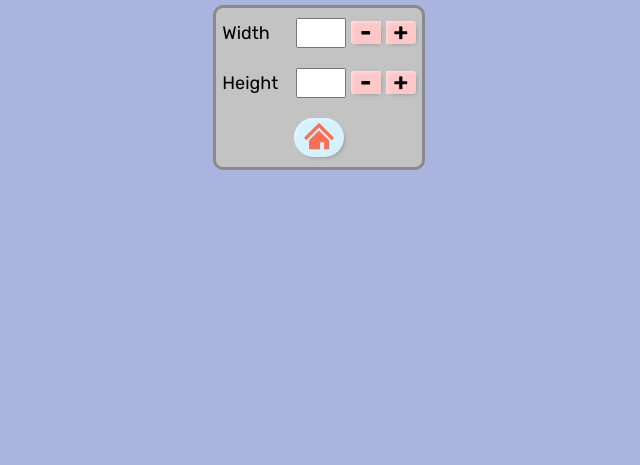
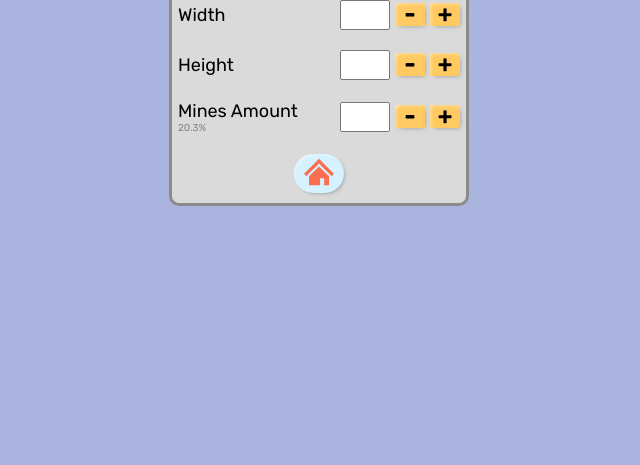
Before and after one commit to nikosvolkov/minesweeper, a website built with Vite: page settings.html in a window 1280 px wide. Shown: the part 351-816 px from the top of the page, without its empty margins (321-961 px from the left). Built offline with nearby package versions, Linux system fonts and the light colour scheme; a web font is replaced by a local one.

Commit message:
Working on settigns buttons logic, started button-input linking

```diff
--- a/settings.html
+++ b/settings.html
@@ -21,49 +21,75 @@
       <h1 class="game-header">Minesweeper</h1>
       <div class="settings-container">
         <section class="change-board-size">
-          <div class="width-container">
+          <div class="settings-row-container ">
             <label for="board-width">Width</label>
             <div class="settings-right-side">
               <input
                 type="number"
                 min="8"
                 max="30"
-                id="settings-width"
+                id="width-input"
                 class="settings-inputs"
               />
               <button
-                id="board-width-minus"
-                class="width-height-btns minus-btn-border"
+                id="width-minus"
+                class="change-value-btns minus-btn-border"
               >
                 -
               </button>
               <button
-                id="board-width-plus"
-                class="width-height-btns plus-btn-border"
+                id="width-plus"
+                class="change-value-btns plus-btn-border"
               >
                 +
               </button>
             </div>
           </div>
-          <div class="height-container">
-            <label for="board-height">Height</label>
+          <div class="settings-row-container ">
+            <label for="settings-height">Height</label>
             <div class="settings-right-side">
               <input
                 type="number"
                 min="8"
                 max="30"
-                id="settings-height"
+                id="height-input"
                 class="settings-inputs"
               />
               <button
-                id="board-height-minus"
-                class="width-height-btns minus-btn-border"
+                id="height-minus"
+                class="change-value-btns minus-btn-border"
               >
                 -
               </button>
               <button
-                id="board-height-plus "
-                class="width-height-btns plus-btn-border"
+                id="height-plus "
+                class="change-value-btns plus-btn-border"
+              >
+                +
+              </button>
+            </div>
+          </div>
+          <div class="settings-row-container ">
+            <div class="mines-percent-group">
+            <label for="settings-mines">Mines Amount</label>
+            <span id="mines-amount-percent">20.3%</span></div>
+            <div class="settings-right-side">
+              <input
+                type="number"
+                min="8"
+                max="30"
+                id="mines-input"
+                class="settings-inputs"
+              />
+              <button
+                id="mines-minus"
+                class="change-value-btns minus-btn-border"
+              >
+                -
+              </button>
+              <button
+                id="mines-plus"
+                class="change-value-btns plus-btn-border"
               >
                 +
               </button>
@@ -71,8 +97,11 @@
           </div>
         </section>
         <button id="home-button" class="home-btn">
-          <svg xmlns="http://www.w3.org/2000/svg" viewBox="0 0 512 512"
-          fill="#fc6e51">
+          <svg
+            xmlns="http://www.w3.org/2000/svg"
+            viewBox="0 0 512 512"
+            fill="#fc6e51"
+          >
             <use href="images/sprites.svg#settings-home-btn"></use>
           </svg>
         </button>
--- a/src/css/settings.css
+++ b/src/css/settings.css
@@ -27,7 +27,7 @@ body {
 .game-header {
   margin: 0;
   font-family: 'ArcadeClassic', sans-serif;
-  font-size: 35px;
+  font-size: 50px;
   margin-left: 6px;
   letter-spacing: 0.1em;
 }
@@ -41,7 +41,7 @@ body {
   padding: 10px 6px;
   gap: 20px;
   width: 80%;
-  background-color: #c3c3c3;
+  background-color: #dadada;
 
   border: 3px solid #8a8a8a;
   border-radius: 10px;
@@ -53,8 +53,7 @@ body {
   gap: 20px;
 }
 
-.width-container,
-.height-container {
+.settings-row-container {
   display: flex;
   flex-direction: row;
   justify-content: space-between;
@@ -70,6 +69,16 @@ body {
   gap: 5px;
 }
 
+#mines-amount-percent{
+  font-size: 10px;
+  color: #848484;
+}
+
+.mines-percent-group{
+  display: flex;
+  flex-direction: column;
+}
+
 .settings-inputs {
   width: 50px;
   height: 30px;
@@ -82,7 +91,7 @@ body {
   -moz-appearance: none;
 }
 
-.width-height-btns {
+.change-value-btns {
   border: none;
   font-family: 'Rubik', sans-serif;
   font-size: 24px;
@@ -90,16 +99,23 @@ body {
   width: 30px;
   padding: 1px 7px;
   line-height: 0.9;
-  background-color: #ffc8c8;
+  background-color: #ffca61;
 
   box-shadow: 2px 2px 5px -3px #ffffff inset, 2px 2px 5px -3px #757575;
 
   transition: 0.2s;
 }
 
-.width-height-btns:hover{
+.change-value-btns:hover{
   cursor: pointer;
-  background-color: #e6e6e6;
+  background-color: #ffd451;
+  scale: 1.1
+}
+
+.change-value-btns:active{
+  cursor: pointer;
+  background-color: #ffd451;
+  scale: 0.9;
 }
 
 .plus-btn-border{
--- a/src/css/style.css
+++ b/src/css/style.css
@@ -11,12 +11,13 @@ body {
   font-family: Arial, Helvetica, sans-serif;
   background-color: #abb3df;
   overflow: hidden;
+  margin: 0;
 }
 
 .game-header {
   margin: 0;
   font-family: 'ArcadeClassic', sans-serif;
-  font-size: 35px;
+  font-size: 50px;
   margin-left: 6px;
   letter-spacing: 0.1em;
 }
--- a/src/js/settings.js
+++ b/src/js/settings.js
@@ -1,12 +1,17 @@
+const homeButton = document.getElementById('home-button')
+homeButton.addEventListener('click', () => {
+  window.location.href = 'index.html'
+})
 
-if (window.location.href == 'index.html'){
-  const homeButton = document.getElementById('home-button')
-  homeButton.addEventListener('click', () =>{
-    console.log('home');
-    window.location.href = 'index.html'
-  })
+const changeInputValueButtons = document.querySelectorAll('.change-value-btns')
+
+for (const button of changeInputValueButtons){
+  button.addEventListener('click', clickInputValueButton)
 }
 
-export const clickSettingsButton = () =>{
-  window.location.href = 'settings.html'
+function clickInputValueButton(){
+  const buttonId = this.id;
+  const relatedInputId = buttonId.split('-')[0] + '-input'
+
+  console.log(buttonId);
 }
```
Also changed, not shown: src/js/main.js (+5 -4 lines).
